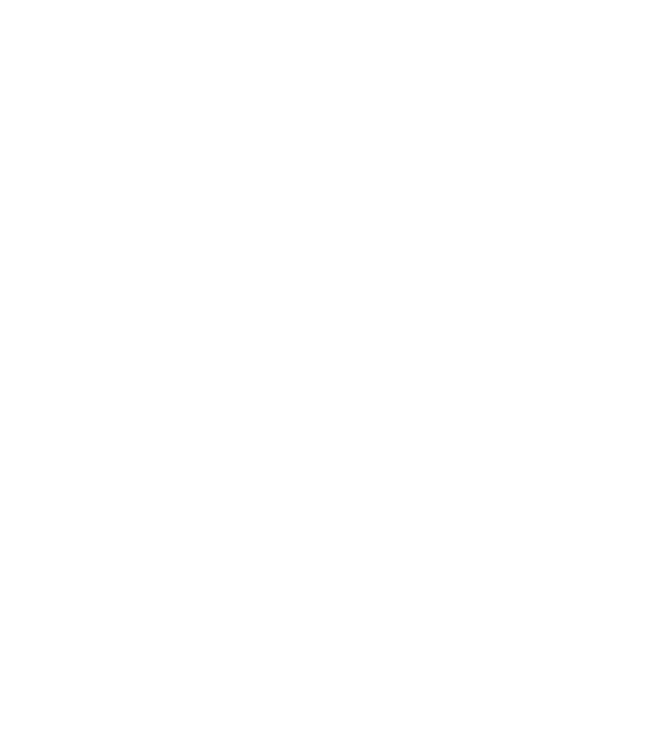
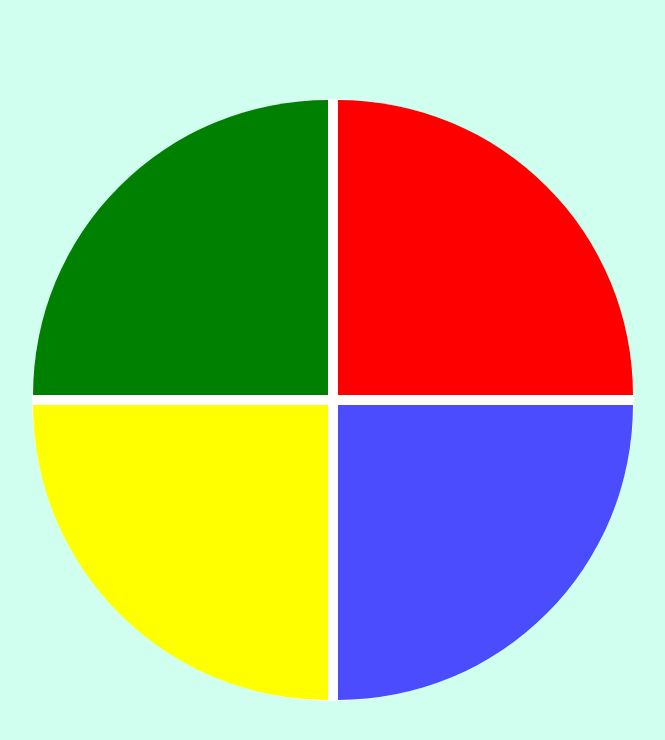
Before and after one commit to NataliaFerreiraDev/Dio-Jogo-Genius, a plain HTML site: page index.html in a window 1280 px wide. Shown: the whole page, without its empty margins (307-972 px from the left). Drawn offline with Linux system fonts and the light colour scheme.

Commit message:
Finalizando o projeto

```diff
--- a/index.html
+++ b/index.html
@@ -10,7 +10,14 @@
 </head>
 
 <body>
-
+    <div class="main-game">
+        <div class="genius">
+            <div class="blue"></div>
+            <div class="yellow"></div>
+            <div class="red"></div>
+            <div class="green"></div>
+        </div>
+    </div>
 
     <script type="text/javascript" src="script.js"></script>
 </body>
--- a/script.js
+++ b/script.js
@@ -0,0 +1,113 @@
+let order = [];
+let clickedOrder = [];
+let score = 0;
+
+//0 = verde
+//1 = vermelho
+//2 = amarelo
+//3 = azul
+
+const blue = document.querySelector('.blue');
+const red = document.querySelector('.red');
+const green = document.querySelector('.green');
+const yellow = document.querySelector('.yellow');
+
+//cria ordem aleatória de cores
+let shuffleOrder = () => {
+    let colorOrder = Math.floor(Math.random() * 4);
+    order[order.length] = colorOrder;
+    clickedOrder = [];
+
+    for(let i in order) {
+        let elementColor = createColorElement(order[i]);
+        lightColor(elementColor, Number(i) + 1);
+    }
+}
+
+//acende a próxima cor
+let lightColor = (element, number) => {
+    number = number * 500;
+    setTimeout(() => {
+        element.classList.add('selected');
+    }, number - 250);
+    setTimeout(() => {
+        element.classList.remove('selected');
+    });
+}
+
+//checa se os botões clicados são os mesmos da ordem gerada no jogo
+let checkOrder = () => {
+    for(let i in clickedOrder) {
+        if(clickedOrder[i] != order[i]) {
+            gameOver();
+            break;
+        }
+    }
+    if(clickedOrder.length == order.length) {
+        alert('Pontuação: ${score}\nVocê acertou! Iniciando próximo nível!');
+        nextLevel();
+    }
+}
+
+
+//função para o clique do usuário
+let click = (color) => {
+    clickedOrder[clickedOrder.length] = color;
+    createColorElement(color).classList.add('selected');
+
+    setTimeout(() => {
+        createColorElement(color).classList.remove('selected');
+        checkOrder();
+    },250);
+}
+
+//função que retorna a cor
+let createColorElement = (color) => {
+    if(color == 0) {
+        return green;
+    } else if(color == 1) {
+        return red;
+    } else if (color == 2) {
+        return yellow;
+    } else if (color == 3) {
+        return blue;
+    }
+}
+
+//função para próximo nível do jogo
+let nextLevel = () => {
+    score++;
+    shuffleOrder();
+}
+
+//função para game over
+let gameOver = () => {
+    alert(`Pontuação: ${score}!\nVocê perdeu o jogo!\nClique em OK para iniciar um novo jogo`);
+    order = [];
+    clickedOrder = [];
+
+    playGame();
+}
+
+//função de início do jogo
+let playGame = () => {
+    alert('Bem vindo ao Gênesis! Iniciando novo jogo!');
+    score = 0;
+
+    nextLevel();
+}
+
+//green.addEventListener('click', click(0));
+//red.addEventListener('click', click(1));
+//yellow.addEventListener('click', click(2));
+//blue.addEventListener('click', click(3));
+
+
+//eventos de clique para as cores
+green.onclick = () => click(0);
+red.onclick = () => click(1);
+yellow.onclick = () => click(2);
+blue.onclick = () => click(3);
+
+//início do jogo
+playGame();
--- a/style.css
+++ b/style.css
@@ -0,0 +1,52 @@
+body {
+    margin: 0;
+    background-color: rgb(208, 255, 239);
+}
+
+.main-game {
+    height: 100vh;
+    width: 100vw;
+    display: flex;
+    justify-content: center;
+    align-items: center;
+}
+
+.genius {
+    display: grid;
+    grid-template-areas: 'verde vermelho'
+    'amarelo azul';
+    grid-gap: 10px;
+    border: 1px solid #ffffff;
+    background-color: #ffffff;
+    border-radius: 100%;
+    width: 600px;
+    height: 600px;
+}
+
+.blue {
+    grid-area: azul;
+    background-color: blue;
+    border-bottom-right-radius: 100%;
+}
+
+.red {
+    grid-area: vermelho;
+    background-color: red;
+    border-top-right-radius: 100%;
+}
+
+.yellow {
+    grid-area: amarelo;
+    background-color: yellow;
+    border-bottom-left-radius: 100%;
+}
+
+.green {
+    grid-area: verde;
+    background-color: green;
+    border-top-left-radius: 100%;
+}
+
+.selected {
+    opacity: 0.7;
+}
```
